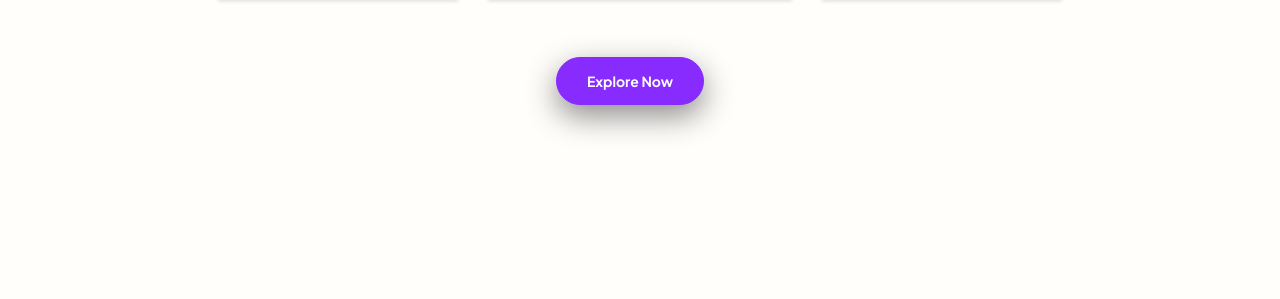
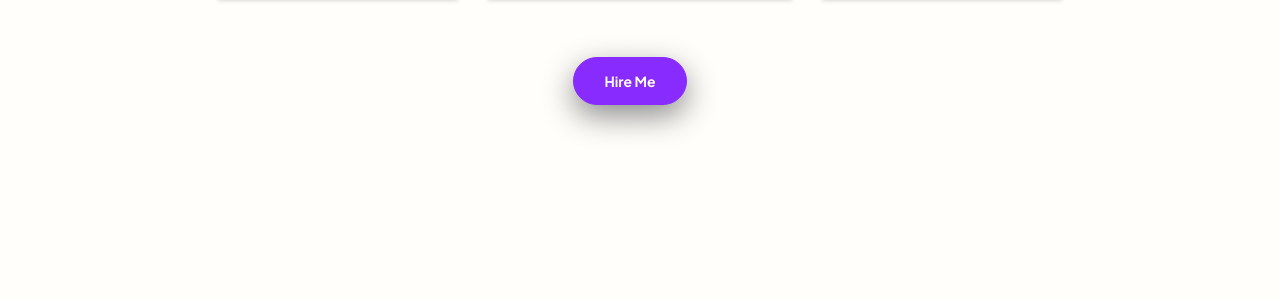
Before and after one commit to imranhasan17/my-portfolio, a plain HTML site: page index.html in a window 1280 px wide. Shown: the part 4444-4743 px from the top of the page. Drawn offline with Linux system fonts and the light colour scheme.

Commit message:
change linl, favicon and button

```diff
--- a/index.html
+++ b/index.html
@@ -11,6 +11,7 @@
         rel="stylesheet">
 
     <link rel="stylesheet" href="style.css">
+    <link rel="shortcut icon" href="https://img.icons8.com/?size=96&id=Hj21JM30swCm&format=png" type="image/x-icon">
     <title>Imran Hasan | Home</title>
 </head>
 
@@ -200,7 +201,7 @@
                 </div>
             </div>
             <div class="btn-container">
-                <button class="btn">Explore Now</button>
+                <button class="btn">Hire Me</button>
             </div>
         </div>
     </div>
```
